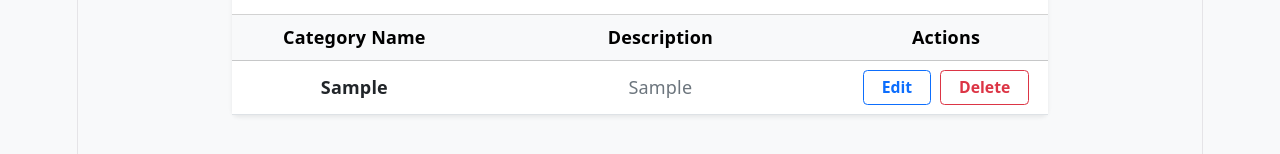
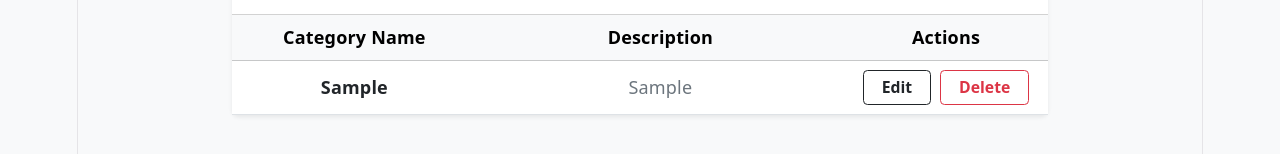
Before and after one commit to Lian2108/TLA1_project, a React (Vite) app in the folder tla1_project/: page / in a window 1280 px wide. Both pictures are taken after typing "Sample", "Sample" into the empty fields and a click on the button "Save Category". Shown: the part 478-632 px from the top of the page. Built offline with nearby package versions, Linux system fonts and the light colour scheme.

Commit message:
applying all new colors

```diff
--- a/tla1_project/src/App.jsx
+++ b/tla1_project/src/App.jsx
@@ -11,7 +11,7 @@ function App() {
   // Edit State Tracking
   const [editIndex, setEditIndex] = useState(null);
 
-  // Handle Form Submission / Button Click (Supports both Add and Update)
+  // Handle Form Submission / Button Click
   const handleFormSubmit = (e) => {
     e.preventDefault();
 
@@ -26,17 +26,22 @@ function App() {
     if (editIndex !== null) {
       // Update existing category
       const updatedCategories = [...categories];
+
       updatedCategories[editIndex] = {
         name: catName.trim(),
         desc: catDesc.trim(),
       };
+
       setCategories(updatedCategories);
       setEditIndex(null);
     } else {
       // Add new category to state array
       setCategories([
         ...categories,
-        { name: catName.trim(), desc: catDesc.trim() },
+        {
+          name: catName.trim(),
+          desc: catDesc.trim(),
+        },
       ]);
     }
 
@@ -48,6 +53,7 @@ function App() {
   // Handle Delete Action
   const handleDelete = (indexToDelete) => {
     setCategories(categories.filter((_, index) => index !== indexToDelete));
+
     // If the user was currently editing this item, reset the form
     if (editIndex === indexToDelete) {
       setEditIndex(null);
@@ -56,7 +62,7 @@ function App() {
     }
   };
 
-  // Handle Edit Action (Loads data back into inputs)
+  // Handle Edit Action
   const handleEdit = (indexToEdit) => {
     setEditIndex(indexToEdit);
     setCatName(categories[indexToEdit].name);
@@ -70,6 +76,7 @@ function App() {
         <div className="col-lg-9">
           {/* Registration Card */}
           <div className="card shadow-sm border-0 mb-4">
+            {/* Dark Registration Header */}
             <div className="card-header bg-dark text-white py-3">
               <h1 className="h5 mb-0 fw-bold">
                 {editIndex !== null
@@ -77,6 +84,7 @@ function App() {
                   : "Income Category Registration"}
               </h1>
             </div>
+
             <div className="card-body p-4">
               {/* Error Feedback Alert */}
               {error && (
@@ -93,6 +101,7 @@ function App() {
                   >
                     Category Name
                   </label>
+
                   <input
                     type="text"
                     id="txtCatName"
@@ -102,6 +111,7 @@ function App() {
                     onChange={(e) => setCatName(e.target.value)}
                   />
                 </div>
+
                 <div className="mb-3">
                   <label
                     htmlFor="txtCatDesc"
@@ -109,6 +119,7 @@ function App() {
                   >
                     Description
                   </label>
+
                   <input
                     type="text"
                     id="txtCatDesc"
@@ -118,14 +129,20 @@ function App() {
                     onChange={(e) => setCatDesc(e.target.value)}
                   />
                 </div>
+
                 <div className="d-flex gap-2">
+                  {/* Save / Update Button */}
                   <button
                     type="submit"
                     id="btnAdd"
-                   className={`btn ${editIndex !== null ? "btn-success" : "btn-secondary"} px-4 fw-semibold`}
+                    className={`btn ${
+                      editIndex !== null ? "btn-success" : "btn-secondary"
+                    } px-4 fw-semibold`}
                   >
                     {editIndex !== null ? "Update Category" : "Save Category"}
                   </button>
+
+                  {/* Cancel Button */}
                   {editIndex !== null && (
                     <button
                       type="button"
@@ -152,6 +169,7 @@ function App() {
                 Registered Categories
               </h2>
             </div>
+
             <div className="table-responsive">
               <table className="table table-hover align-middle mb-0">
                 <thead className="table-light">
@@ -159,9 +177,11 @@ function App() {
                     <th scope="col" style={{ width: "30%" }}>
                       Category Name
                     </th>
+
                     <th scope="col" style={{ width: "45%" }}>
                       Description
                     </th>
+
                     <th
                       scope="col"
                       className="text-center"
@@ -171,6 +191,7 @@ function App() {
                     </th>
                   </tr>
                 </thead>
+
                 <tbody id="listIncomeCat">
                   {categories.length === 0 ? (
                     <tr>
@@ -182,14 +203,19 @@ function App() {
                     categories.map((item, index) => (
                       <tr key={index}>
                         <td className="fw-semibold text-dark">{item.name}</td>
+
                         <td className="text-secondary">{item.desc}</td>
+
                         <td className="text-center">
+                          {/* Edit Button - Dark */}
                           <button
-                            className="btn btn-sm btn-outline-primary me-2 px-3 fw-semibold"
+                            className="btn btn-sm btn-outline-dark me-2 px-3 fw-semibold"
                             onClick={() => handleEdit(index)}
                           >
                             Edit
                           </button>
+
+                          {/* Delete Button - Red */}
                           <button
                             className="btn btn-sm btn-outline-danger px-3 fw-semibold"
                             onClick={() => handleDelete(index)}
```
